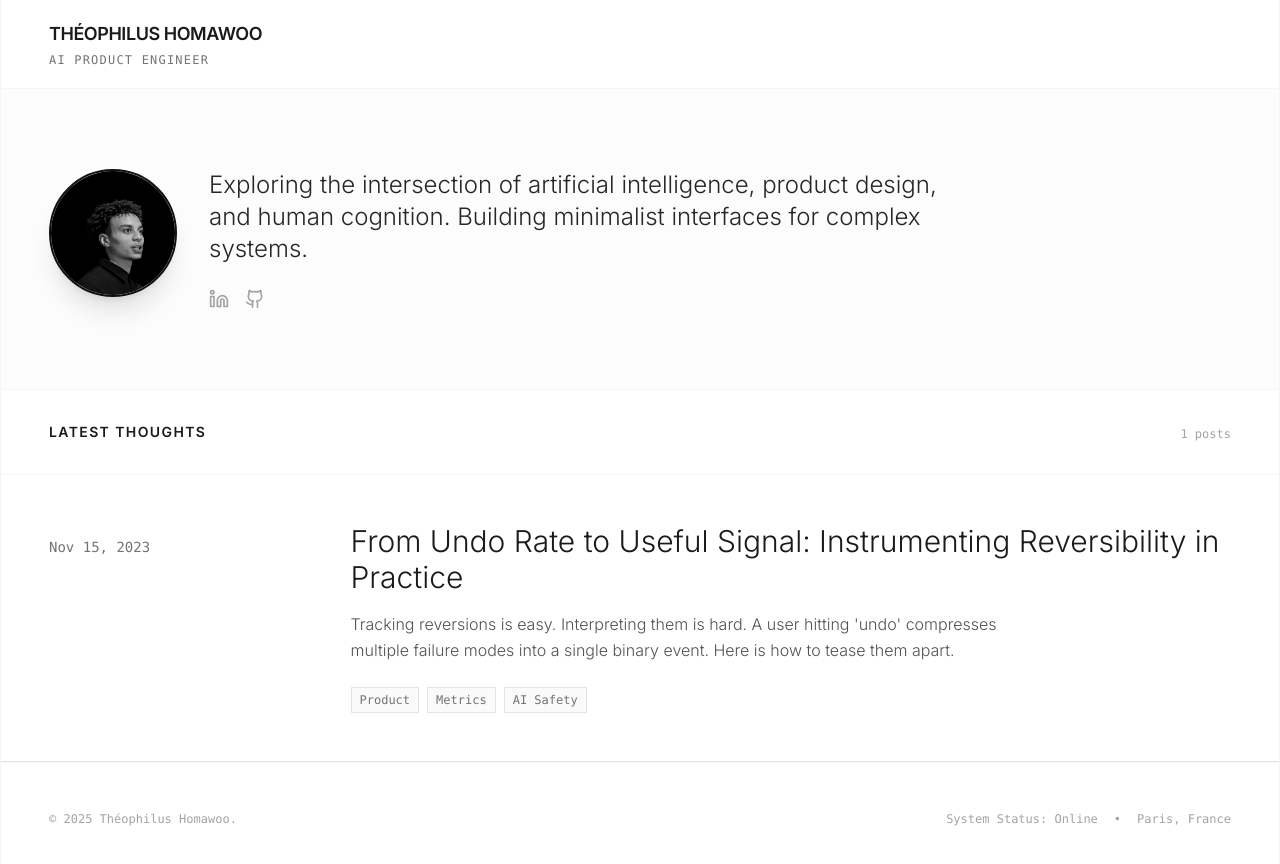
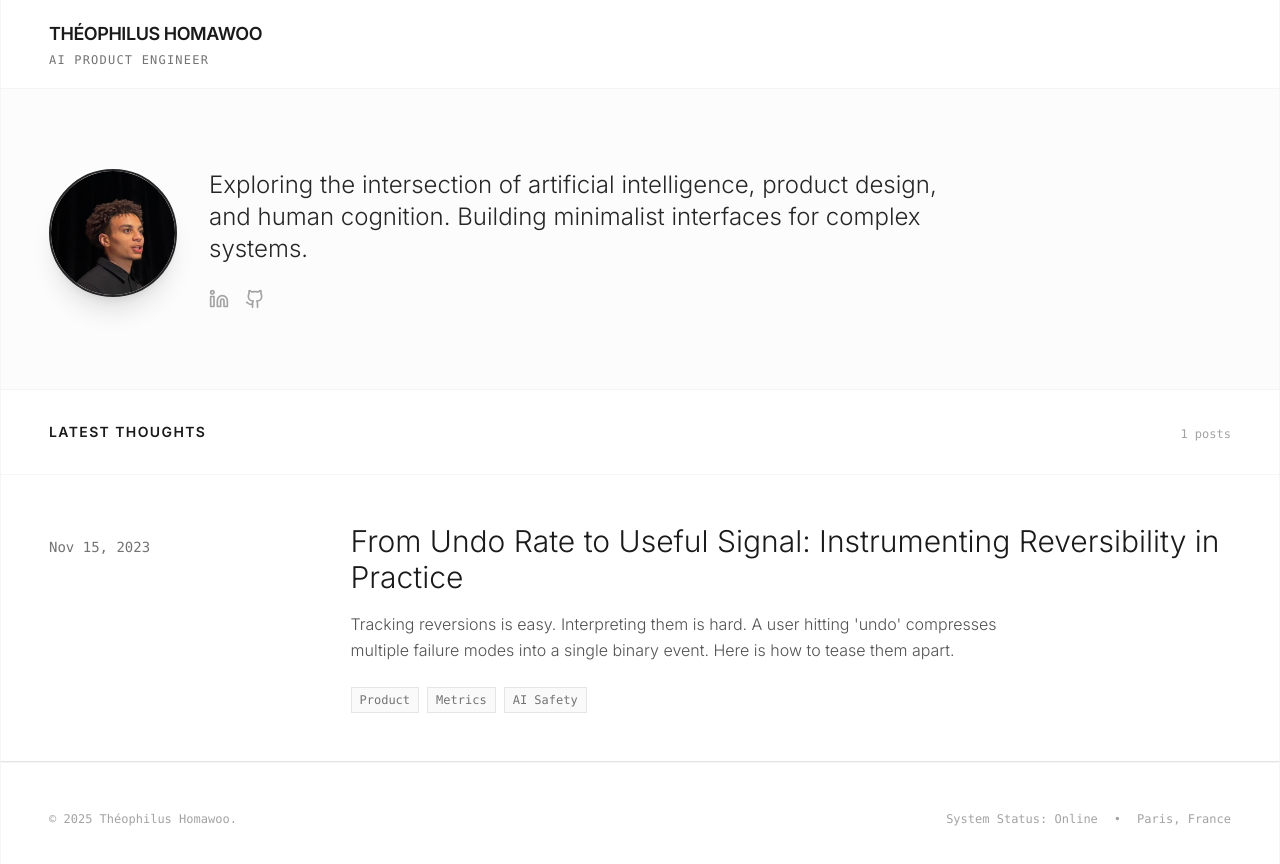
Before and after one commit to theohmwoa/theophilus-homawoo-blog, a React (Vite) app: page / in a window 1280 px wide. Shown: the top 864 px of the page. Built offline with nearby package versions, Linux system fonts and the light colour scheme; a web font is replaced by a local one.

Commit message:
Remove grayscale filter from profile pic

```diff
--- a/App.tsx
+++ b/App.tsx
@@ -189,7 +189,7 @@ export default function App() {
       <div className="flex flex-col md:flex-row items-center md:items-start gap-8 max-w-4xl">
         <div className="shrink-0 relative group">
            {/* Dark themed rounded image */}
-           <div className="w-32 h-32 rounded-full overflow-hidden border-2 border-neutral-800 shadow-xl filter contrast-125 grayscale hover:grayscale-0 transition-all duration-700">
+           <div className="w-32 h-32 rounded-full overflow-hidden border-2 border-neutral-800 shadow-xl transition-all duration-700">
              <img src={PROFILE.avatarUrl} alt={PROFILE.name} className="w-full h-full object-cover" />
            </div>
         </div>
```
